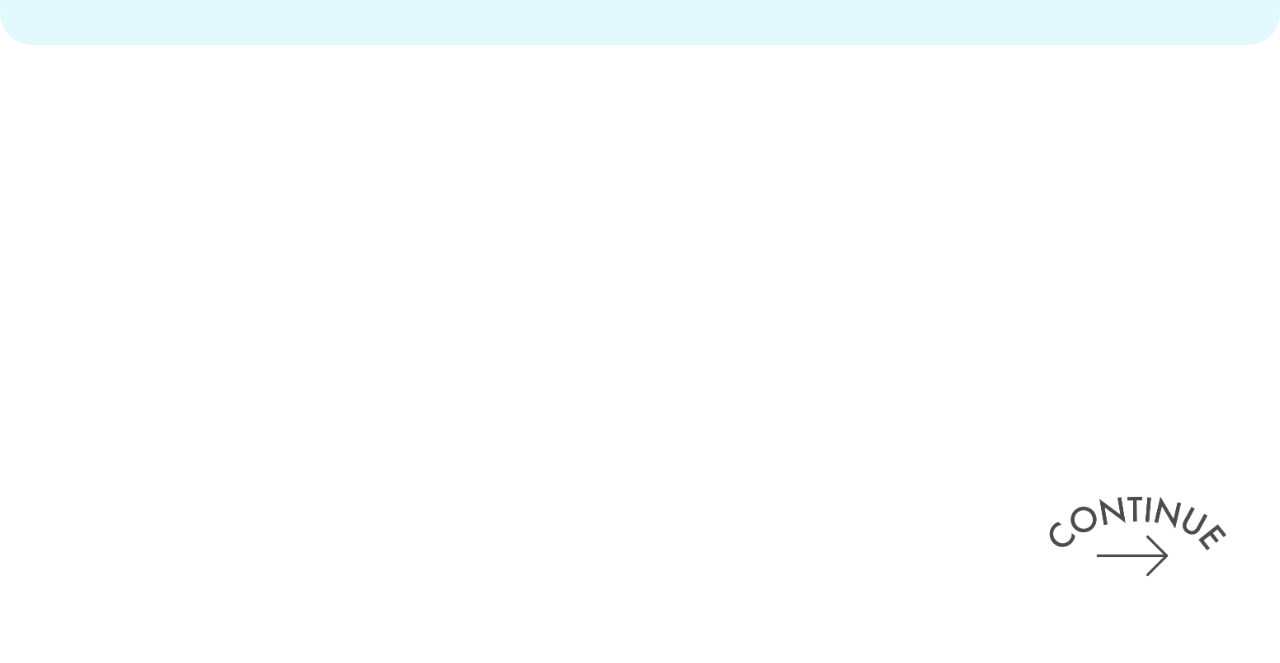
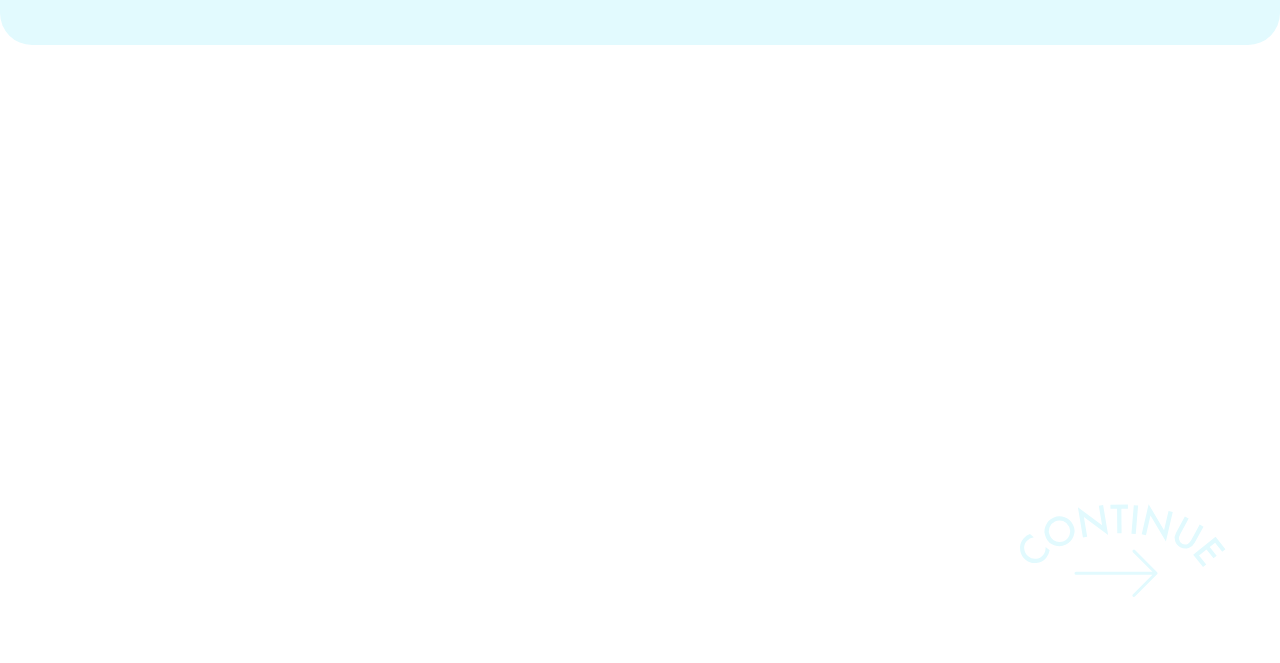
Before and after one commit to blisstaylor/shbsite1, a plain HTML site: page opening.html in a window 1280 px wide. Shown: the part 6638-7301 px from the top of the page. Drawn offline with Linux system fonts and the light colour scheme; a web font is replaced by a local one.

Commit message:
possible svg solution
does this work?

```diff
--- a/assets/css/styles.css
+++ b/assets/css/styles.css
@@ -236,6 +236,17 @@ main#home {
 .centre {
     margin: auto;
 }
+
+/* testing here for svg continue icon on opening page */
+
+svg > * {
+    fill: #e2fafe;
+}
+
+svg:hover > * {
+    fill: #8dd5e1;
+}
+
 
 
 /* || content pages */
--- a/opening.html
+++ b/opening.html
@@ -212,7 +212,40 @@
 
         <div class="end wrapper">
             <div class="continue">
-                <a href="use.html"><img src="assets/images/continueicon.png" alt="continue button"></a>
+                <!-- <a href="use.html"><img src="assets/images/continueicon.png" alt="continue button"></a> -->
+
+                <a href="use.html">
+
+                    <svg xmlns="http://www.w3.org/2000/svg" width="223" height="141.91" viewBox="0 0 223 141.91">
+                        <path
+                            d="M36.47,72.45a11,11,0,0,1-.4,2.07A9,9,0,0,1,34.18,78a10,10,0,0,1-7.13,3.79,10.41,10.41,0,0,1-7.81-2.48,10.68,10.68,0,0,1-4-7.26,9.84,9.84,0,0,1,2.27-7.76,12,12,0,0,1,7.35-4L20.89,57a14.71,14.71,0,0,0-6.36,4.43,14.43,14.43,0,0,0-3.27,12.23,14.74,14.74,0,0,0,5.24,9A14.25,14.25,0,0,0,27.3,86a14.39,14.39,0,0,0,10-5.37,15.57,15.57,0,0,0,3.33-7.35l-4-3.32A21.76,21.76,0,0,1,36.47,72.45Z"
+                            fill="#231f20" />
+                        <path
+                            d="M55.72,40.27a14.32,14.32,0,0,0-11.37.43,14.58,14.58,0,0,0-7.82,8.39,14,14,0,0,0,.33,11.29,14.05,14.05,0,0,0,9.08,8.07,15.14,15.14,0,0,0,18.56-9.1A14.08,14.08,0,0,0,64.12,48,14.33,14.33,0,0,0,55.72,40.27Zm4.83,17.78a10.63,10.63,0,0,1-19.71.55,10.38,10.38,0,0,1-.39-8.2,10.69,10.69,0,0,1,13.7-6.32,11.11,11.11,0,0,1,6.4,14Z"
+                            fill="#231f20" />
+                        <polygon
+                            points="73.93 60.42 78.2 59.71 74.9 39.93 99.09 58 94.09 28.02 89.83 28.73 93.1 48.37 68.9 30.24 73.93 60.42"
+                            fill="#231f20" />
+                        <polygon
+                            points="108.05 31.75 108.26 56.34 112.58 56.3 112.37 31.71 118.94 31.66 118.9 27.59 101.43 27.74 101.46 31.81 108.05 31.75"
+                            fill="#231f20" />
+                        <rect x="111.43" y="40.42" width="28.65" height="4.32"
+                            transform="translate(72.9 164.37) rotate(-85.24)" fill="#231f20" />
+                        <polygon
+                            points="155.06 53.37 139.64 27.36 132.73 57.16 136.94 58.14 141.47 38.6 156.9 64.56 163.77 34.95 159.55 33.98 155.06 53.37"
+                            fill="#231f20" />
+                        <path
+                            d="M194.5,49.64l-3.8-2.07-8.24,15.16q-1.78,3.3-3.64,4.17a6.45,6.45,0,0,1-8.91-4.85q-.25-2.07,1.52-5.32l8.24-15.16-3.8-2.06-8.81,16.2a10.41,10.41,0,0,0,4.19,14.49,10.44,10.44,0,0,0,8.4.85,10.32,10.32,0,0,0,6-5.21Z"
+                            fill="#231f20" />
+                        <polygon
+                            points="213.25 74.74 216.43 72.2 206.56 59.85 184.17 77.72 194.03 90.08 197.21 87.54 190.04 78.56 197.53 72.59 204.49 81.31 207.66 78.77 200.71 70.06 206.09 65.76 213.25 74.74"
+                            fill="#231f20" />
+                        <path
+                            d="M148.46,95.74a1.63,1.63,0,0,0-.33-.49L126,73.09a1.5,1.5,0,0,0-2.12,2.12l19.6,19.6H67a1.5,1.5,0,0,0,0,3h76.42l-19.6,19.61a1.5,1.5,0,0,0,1.06,2.56,1.51,1.51,0,0,0,1.06-.44l22.16-22.17a1.51,1.51,0,0,0,.33-.49v0a1.63,1.63,0,0,0,.1-.55,1.68,1.68,0,0,0-.1-.55Z"
+                            fill="#231f20" /></svg>
+
+
+                </a>
             </div>
         </div>
 
```
Also changed, not shown: use.html (+9 -4 lines), assets/images/conticon-11.svg (added).
